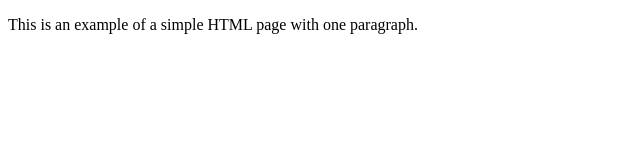
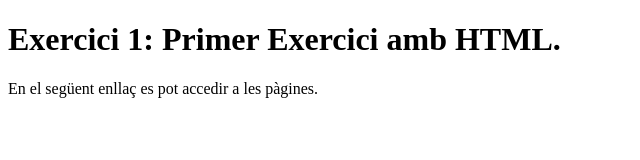
Before and after one commit to sergilabert/ftgmapa, a plain HTML site: page index.html in a window 1280 px wide. Shown: the whole page, without its empty margins (0-640 px from the left). Drawn offline with Linux system fonts and the light colour scheme.

Commit message:
Update index.html

```diff
--- a/index.html
+++ b/index.html
@@ -1,9 +1,10 @@
 <!DOCTYPE html>
 <html>
 <head>
-<title>Main page</title>
+<title>Exercici 1 HTML</title>
 </head>
 <body>
-<p>This is an example of a simple HTML page with one paragraph.</p>
+<h1>Exercici 1: Primer Exercici amb HTML.</h1>
+<p> En el següent enllaç es pot accedir a les pàgines.</p>
 </body>
 </html>
```
